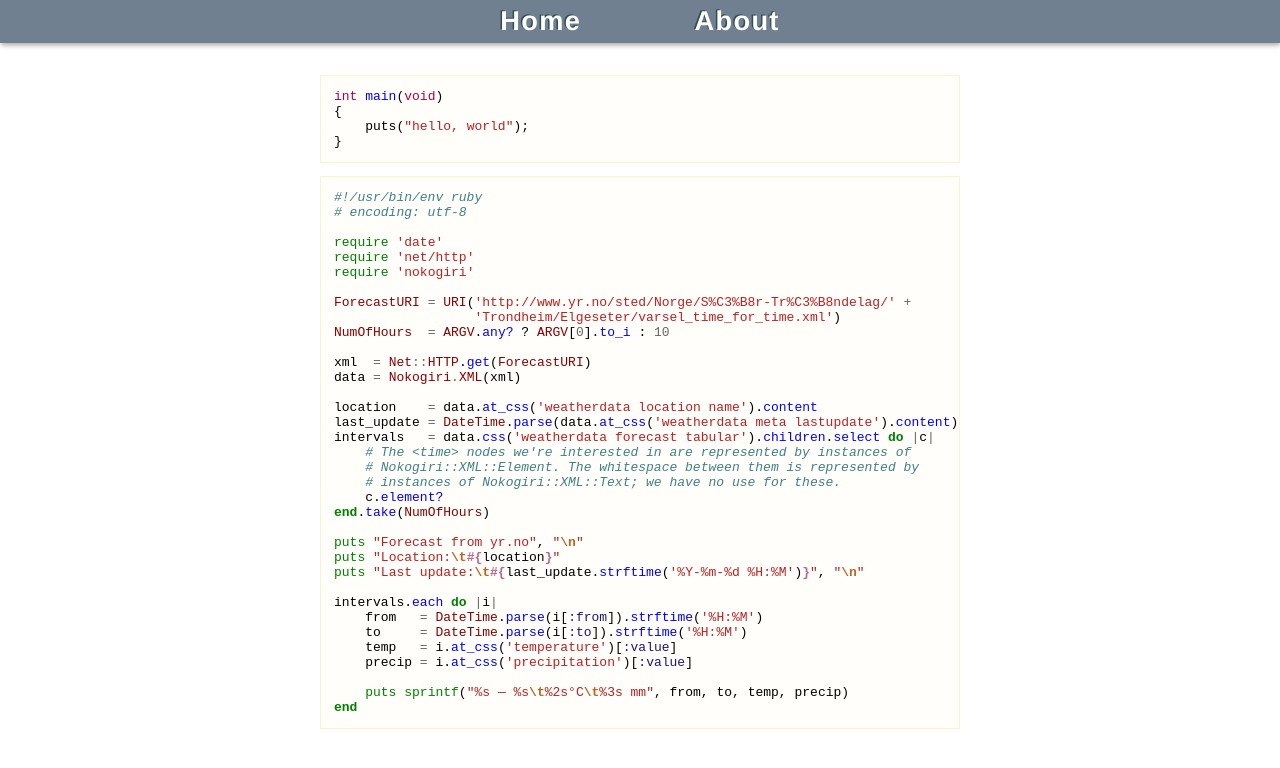
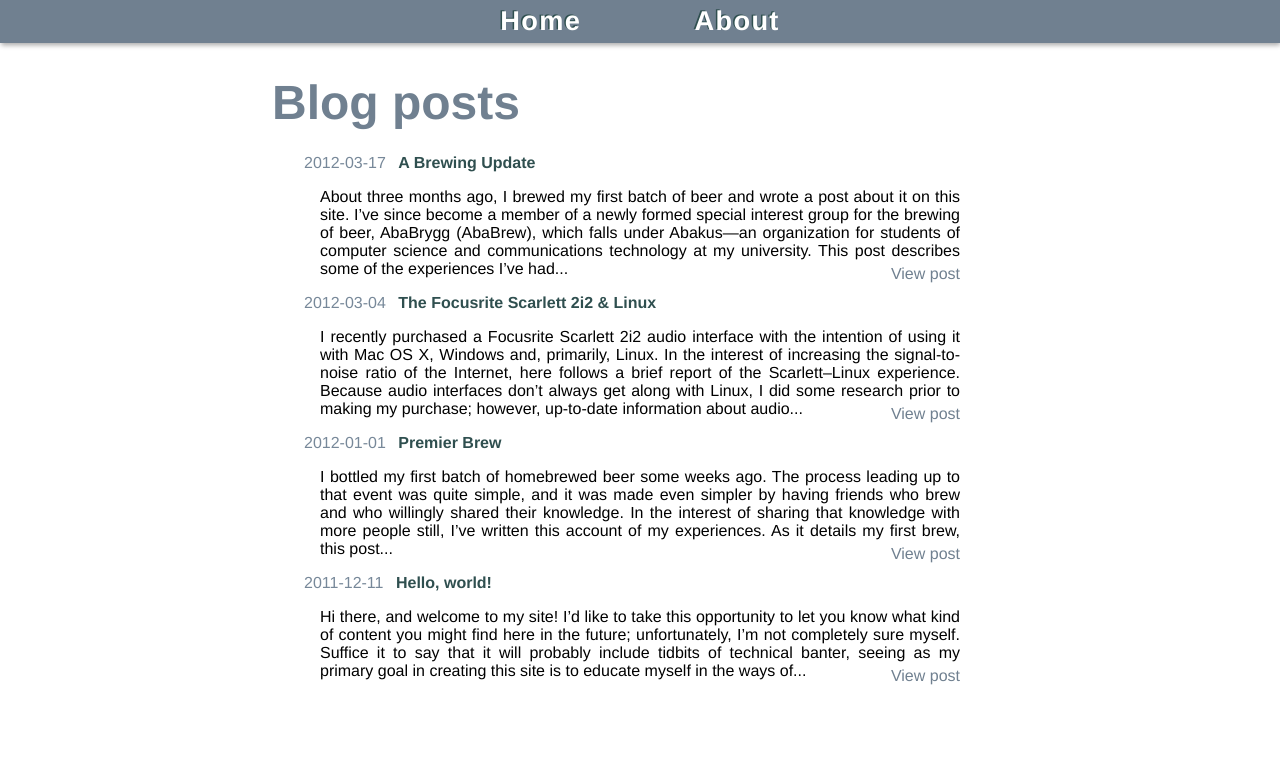
Before and after one commit to andereld/andereld.github.io, a Jekyll site: the page built from index.html, in a window 1280 px wide. Shown: the top 768 px of the page. Built offline with Jekyll 4.4.1, drawn with Linux system fonts in a browser that asks for light colours; Markdown is read by kramdown in place of the engine named in the settings.

Commit message:
Add a list of blog posts to the home page

```diff
--- a/css/style.css
+++ b/css/style.css
@@ -103,3 +103,27 @@ div#content {
 div.byline {
     color: slategray;
 }
+
+ul#posts li {
+    list-style-type: none;
+}
+
+ul#posts li date {
+    margin-left: -1em;
+    margin-right: .5em;
+    color: lightslategray;
+}
+
+ul#posts li h2 {
+    display: inline;
+}
+
+ul#posts li h2 a {
+    color: darkslategray;
+}
+
+ul#posts li p a.view-post {
+    display: block;
+    float: right;
+    margin-top: .3em;
+}
--- /dev/null
+++ b/index.html
@@ -0,0 +1,24 @@
+---
+layout: default
+title: eldhuset.org
+---
+
+<section>
+  <header>
+    <h1>Blog posts</h1>
+  </header>
+  <ul id='posts'>
+    {% for post in site.posts %}
+      <li>
+        <date datetime='{{ post.date | date: "%Y-%m-%d" }}' pubdate>
+          {{ post.date | date: "%Y-%m-%d" }}
+        </date>
+        <h2><a href='{{ post.url }}'>{{ post.title }}</a></h2>
+        <p class='excerpt'>
+          {{ post.content | strip_html | truncatewords: 64 }}
+          <a href='{{ post.url }}' class='view-post'>View post</a>
+        </p>
+      </li>
+    {% endfor %}
+  </ul>
+</section>
--- a/index.markdown
+++ /dev/null
@@ -1,53 +0,0 @@
----
-layout: default
-title: ~andereld
----
-
-{% highlight c %}
-
-int main(void)
-{
-    puts("hello, world");
-}
-
-{% endhighlight %}
-
-{% highlight ruby %}
-
-#!/usr/bin/env ruby
-# encoding: utf-8
-
-require 'date'
-require 'net/http'
-require 'nokogiri'
-
-ForecastURI = URI('http://www.yr.no/sted/Norge/S%C3%B8r-Tr%C3%B8ndelag/' +
-                  'Trondheim/Elgeseter/varsel_time_for_time.xml')
-NumOfHours  = ARGV.any? ? ARGV[0].to_i : 10
-
-xml  = Net::HTTP.get(ForecastURI)
-data = Nokogiri.XML(xml)
-
-location    = data.at_css('weatherdata location name').content
-last_update = DateTime.parse(data.at_css('weatherdata meta lastupdate').content)
-intervals   = data.css('weatherdata forecast tabular').children.select do |c|
-    # The <time> nodes we're interested in are represented by instances of
-    # Nokogiri::XML::Element. The whitespace between them is represented by
-    # instances of Nokogiri::XML::Text; we have no use for these.
-    c.element?
-end.take(NumOfHours)
-
-puts "Forecast from yr.no", "\n"
-puts "Location:\t#{location}"
-puts "Last update:\t#{last_update.strftime('%Y-%m-%d %H:%M')}", "\n"
-
-intervals.each do |i|
-    from   = DateTime.parse(i[:from]).strftime('%H:%M')
-    to     = DateTime.parse(i[:to]).strftime('%H:%M')
-    temp   = i.at_css('temperature')[:value]
-    precip = i.at_css('precipitation')[:value]
-
-    puts sprintf("%s — %s\t%2s°C\t%3s mm", from, to, temp, precip)
-end
-
-{% endhighlight %}
```
